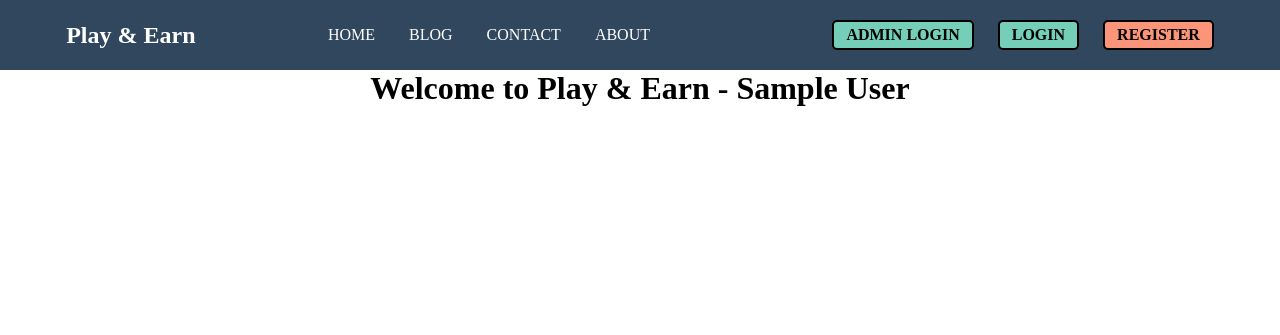
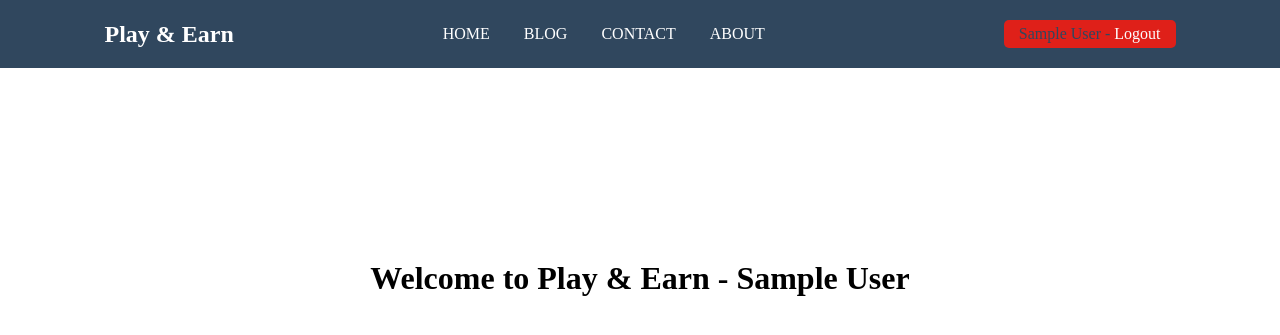
Before and after one commit to itanand/trackify, a PHP site: page / in a window 1280 px wide. Shown: the top 335 px of the page. Run offline with PHP 8.4, Linux system fonts and the light colour scheme; the visitor is signed in with stand-in values (Sample User, id 1).

Commit message:
logout-functionalities

```diff
--- a/play_earn/index.php
+++ b/play_earn/index.php
@@ -21,11 +21,28 @@ session_start();
       <a href="#">CONTACT</a>
       <a href="#">ABOUT</a>
     </nav>
-    <div class='sign-in-up'>
-      <button type='button' >ADMIN LOGIN</button>
-      <button type='button' onclick="popup('login-popup')">LOGIN</button>
-      <button type='button' onclick="popup('register-popup')">REGISTER</button>
-    </div>
+
+    <?php
+           if(isset($_SESSION['login']) && $_SESSION['login']==true)
+           {
+            echo "
+            <div class='user'>
+            $_SESSION[name] - <a href='logout.php'>Logout</a>
+            </div>
+            ";
+           }
+           else
+           {
+              echo "
+              <div class='sign-in-up'>
+              <button type='button' >ADMIN LOGIN</button>
+              <button type='button' onclick=\"popup('login-popup')\">LOGIN</button>
+              <button type='button' onclick=\"popup('register-popup')\">REGISTER</button>
+            </div>
+            ";
+           }
+    ?>
+
   </header>
 
   <div class="popup-container" id="login-popup">
@@ -53,16 +70,16 @@ session_start();
         <input type="email" placeholder="Email" name="email">
         <input type="number" placeholder="Mobile Number" name="phone">
         <input type="text" placeholder="City" name="city">
-        <input type="password" placeholder="Password" name="password">
+        <input type="text" placeholder="Referral Code" name="referralcode">
         <button type="submit" class="register-btn" name="register">REGISTER</button>
       </form>
     </div>
   </div>
 
   <?php
-    if(isset($_SESSION['login']))
+    if(isset($_SESSION['login']) && $_SESSION['login']==true)
     {
-     echo "<h1 style='text-align: center'> Welcome to Play & Earn - $_SESSION[name] </h1>";
+     echo "<h1 style='text-align: center; margin-top: 15%;'> Welcome to Play & Earn - $_SESSION[name] </h1>";
     }
 
   ?>
--- a/play_earn/style.css
+++ b/play_earn/style.css
@@ -32,6 +32,7 @@
     border-radius: 5px;
     outline: none;
     margin-left: 20px;
+    cursor: pointer;
   }
 
   header div.sign-in-up button:last-child{
@@ -118,11 +119,11 @@
 
   div.user{
     color: #30475e;
-    background-color: #75cfb8;
+    background-color: #df2019;
     padding: 5px 15px;
     border-radius: 5px;
     font-weight: 500;
   }
   div.user a{
-    color: #30475e;
+    color: #fdfdfd;
   }
```
Also changed, not shown: play_earn/logout.php (added, +7 -0 lines).
